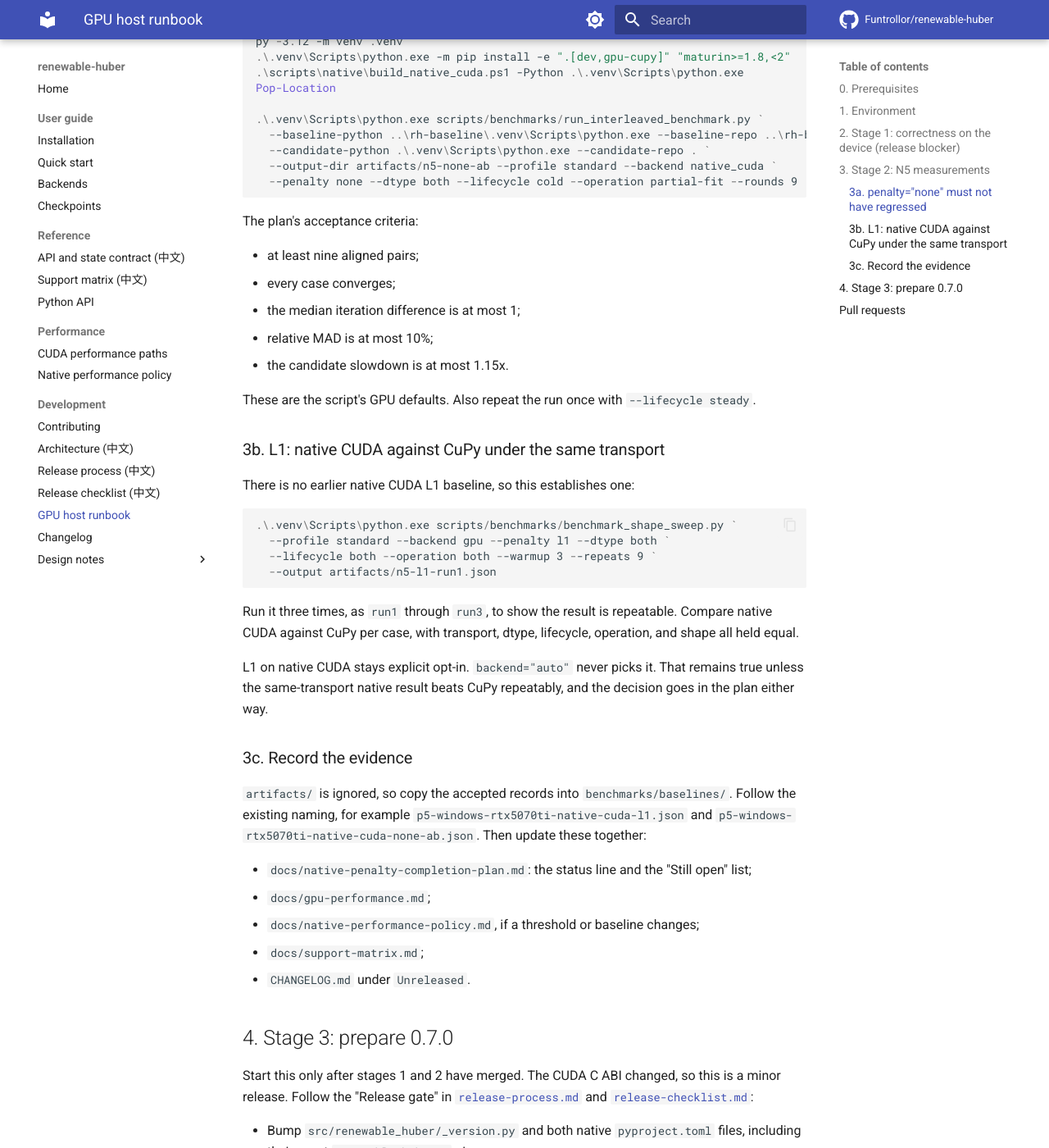
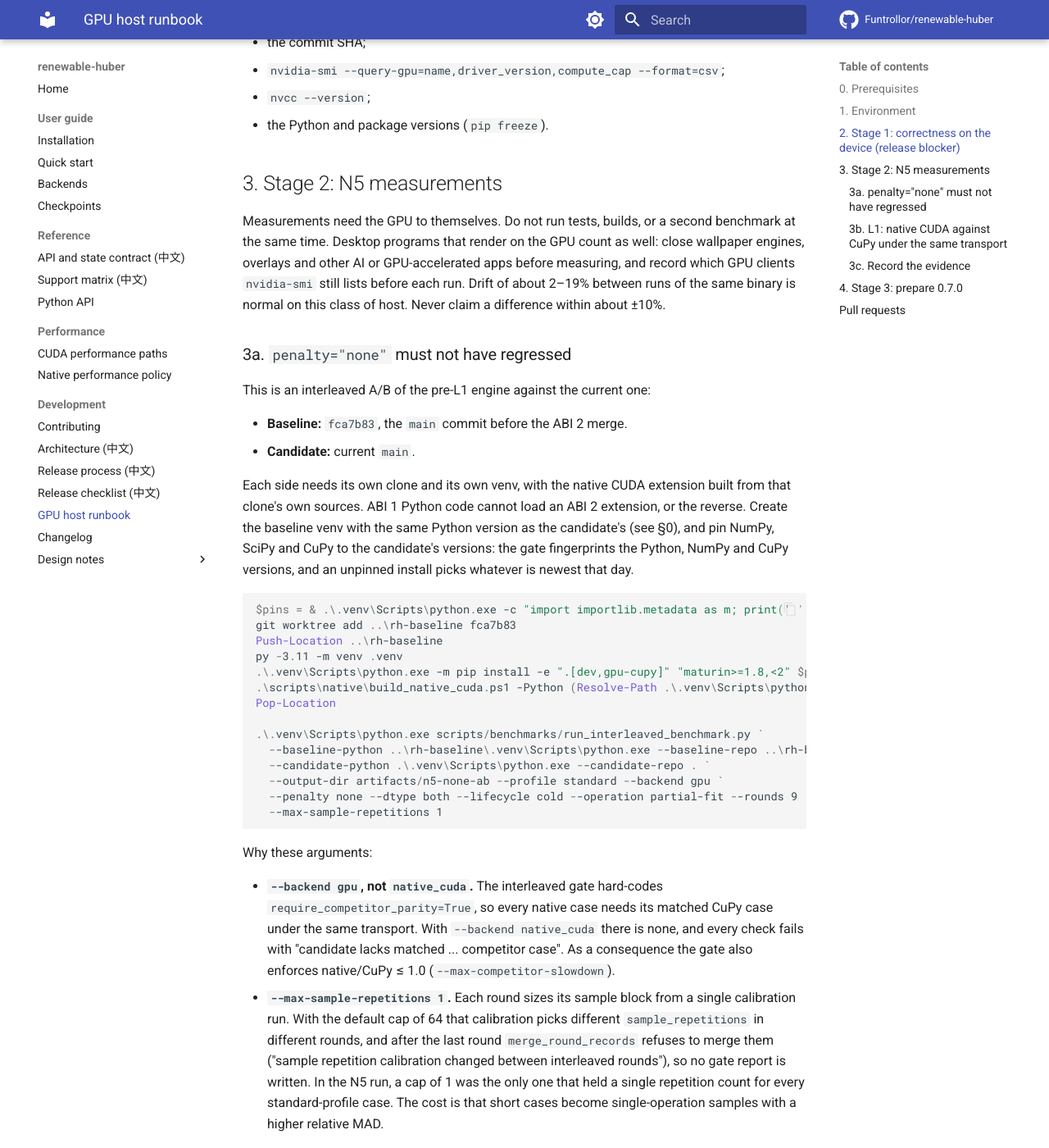
Before and after one commit to Funtrollor/renewable-huber, an MkDocs documentation site: the page built from docs/gpu-host-runbook.md, in a window 1280 px wide and 1400 px high, scrolled down 2912 px. Shown: the whole window at 82% size. Built offline with MkDocs 1.6.1 and Material for MkDocs 9.7.7, drawn with Linux system fonts in a browser that asks for light colours; comment, search, counter and statistics services are not loaded; some of the changed text lies outside the part shown.

Commit message:
docs(runbook): correct the GPU-host runbook after its first run
The first run of docs/gpu-host-runbook.md at 4114918 found several places
where the page disagreed with what the scripts require. The page now
follows the scripts and says why:

- Intro: stage 1 ran on a GPU on 2026-09-29 at 4114918 and passed; the
  "nothing has run on a GPU yet" note is gone.
- Python: 3.10-3.12. The section 3a A/B needs the same interpreter
  version in both venvs (it is part of the gate fingerprint) and baseline
  fca7b83 declares requires-python >=3.10,<3.13, so 3.13 cannot be used.
- build_native_cpu.ps1/build_native_cuda.ps1 Push-Location into
  native\python-* before running -Python, so pass an absolute path.
- Developer shell: locate VS with vswhere (-products * so Build Tools is
  listed; it installs under ProgramFiles(x86)) and pass
  -SkipAutomaticLocation, or Launch-VsDevShell changes directory and the
  relative native/cuda and build/ paths break.
- Stage 1: the two expected DLPack integration skips (PyTorch and
  TensorFlow not installed) and ctest --verbose for positive evidence.
- Section 3a: --backend gpu (the interleaved gate hard-codes competitor
  parity, so native_cuda alone fails every check), --max-sample-repetitions
  1 (otherwise merge_round_records refuses to merge rounds with different
  sample_repetitions), a separate output directory for the steady run,
  pinned NumPy/SciPy/CuPy in the baseline venv, closing desktop GPU
  clients, and a known-limitation note: across a native ABI change the
  gate fingerprint differs for every native case, so the A/B cannot pass
  on main. The maintainer's fix (an interleaved-only option in a separate
  pull request, then a recapture) is described as pending, not as an
  available flag.
- Section 3c: the L1 baseline is three runs, both CRLF and LF hashes are
  recorded, and validate_record still rejects native CUDA L1 records.

Co-Authored-By: Claude Opus 5.5 <noreply@anthropic.com>

````diff
--- a/docs/gpu-host-runbook.md
+++ b/docs/gpu-host-runbook.md
@@ -8,10 +8,12 @@ and preparing the 0.7.0 release. It assumes a fresh clone on a Windows
 machine with an NVIDIA GPU (the committed baselines were taken on an
 RTX 5070 Ti, SM 12.0). Read [`AGENTS.md`](https://github.com/Funtrollor/renewable-huber/blob/main/AGENTS.md) first.
 
-The native CUDA engine is at C ABI 2 / Python API 4. As of `main` at
-`6a0b1b2`, the code has only been compiled, locally for SM 120 and in CI for
-SM 75 and 120. Nothing has run on a GPU yet. That makes stage 1 below a real
-first run, not a formality.
+The native CUDA engine is at C ABI 2 / Python API 4. Stage 1 below first ran
+on a GPU on 2026-09-29 at `4114918`, and every command passed. Stage 2 ran
+the same day. The results, including what is still open, are in
+[N5 fixed-host results](native-penalty-completion-plan.md#n5-fixed-host-results).
+Wherever that run showed this page disagreeing with what the scripts
+actually require, the page now follows the scripts and says why.
 
 ## 0. Prerequisites
 
@@ -19,40 +21,54 @@ first run, not a formality.
 |---|---|---|
 | NVIDIA driver | supports CUDA 12.9 | `nvidia-smi` shows "CUDA Version" ≥ 12.9 |
 | CUDA Toolkit | 12.9 (SM 120 needs ≥ 12.8) | `nvcc --version` |
-| Visual Studio 2022 Build Tools | "Desktop development with C++" (MSVC x64) | `vswhere -latest -requires Microsoft.VisualStudio.Component.VC.Tools.x86.x64` |
+| Visual Studio 2022 Build Tools | "Desktop development with C++" (MSVC x64) | `vswhere -latest -products * -requires Microsoft.VisualStudio.Component.VC.Tools.x86.x64` (`vswhere.exe` is in `${env:ProgramFiles(x86)}\Microsoft Visual Studio\Installer`, not on `PATH`; without `-products *` it does not list Build Tools) |
 | Rust | stable, `x86_64-pc-windows-msvc` | `rustc --version`, `cargo --version` |
-| Python | 3.12 x64 (any of 3.10–3.13 works) | `py -3.12 --version` |
+| Python | 3.10–3.12 x64; the N5 run used 3.11.0 (see below) | `py -3.11 --version` |
 | CMake, Ninja | on `PATH` | `cmake --version`, `ninja --version` |
 | Git, GitHub CLI | `gh auth login` done | `gh auth status` |
 
 `.gitattributes` pins every text file to LF, so the golden corpus and the
 shell scripts are byte-identical to Linux regardless of `core.autocrlf`.
 
+The candidate supports CPython 3.10–3.13, but the §3a A/B needs the **same**
+interpreter version in both venvs (the gate compares the Python version as
+part of the fingerprint), and its baseline `fca7b83` declares
+`requires-python = ">=3.10,<3.13"`. Use one of 3.10–3.12 for everything on
+this host. The commands below use 3.11, which the N5 run used; substitute the
+version you have.
+
 ## 1. Environment
 
 In PowerShell, from the repository root:
 
 ```powershell
-py -3.12 -m venv .venv
+py -3.11 -m venv .venv
 .\.venv\Scripts\python.exe -m pip install --upgrade pip
 .\.venv\Scripts\python.exe -m pip install -e ".[dev,sklearn,pandas,gpu-cupy]" "maturin>=1.8,<2"
 
 # Both scripts import the VS x64 toolchain into their own process, build a
-# wheel and install it into the interpreter given by -Python.
-.\scripts\native\build_native_cpu.ps1  -Python .\.venv\Scripts\python.exe
-.\scripts\native\build_native_cuda.ps1 -Python .\.venv\Scripts\python.exe
+# wheel and install it into the interpreter given by -Python. They
+# Push-Location into native\python-* before running that interpreter, so the
+# path must be absolute; a relative .\.venv\... no longer resolves there.
+$venvPy = (Resolve-Path .\.venv\Scripts\python.exe).Path
+.\scripts\native\build_native_cpu.ps1  -Python $venvPy
+.\scripts\native\build_native_cuda.ps1 -Python $venvPy
 ```
 
 `build_native_cuda.ps1` builds for `RH_CUDA_ARCHITECTURES`, which defaults to
 `native` (the local GPU). The CMake and `ctest` commands below need the
-compiler on `PATH`. Run them in an x64 developer shell:
+compiler on `PATH`. Run them in an x64 developer shell. VS 2022 Build Tools
+installs under `${env:ProgramFiles(x86)}` by default, so locate it with
+`vswhere` the way the build scripts do, and pass `-SkipAutomaticLocation`:
+without it, `Launch-VsDevShell.ps1` changes the current directory and the
+relative `native/cuda` and `build/...` paths below stop resolving.
 
 ```powershell
-& "${env:ProgramFiles}\Microsoft Visual Studio\2022\BuildTools\Common7\Tools\Launch-VsDevShell.ps1" -Arch amd64 -HostArch amd64
+$vs = & "${env:ProgramFiles(x86)}\Microsoft Visual Studio\Installer\vswhere.exe" `
+    -latest -products * -requires Microsoft.VisualStudio.Component.VC.Tools.x86.x64 `
+    -property installationPath
+& "$vs\Common7\Tools\Launch-VsDevShell.ps1" -Arch amd64 -HostArch amd64 -SkipAutomaticLocation
 ```
-
-Use the `Community` or `Professional` directory instead of `BuildTools` if
-that is what is installed.
 
 ## 2. Stage 1: correctness on the device (release blocker)
 
@@ -73,7 +89,9 @@ $py = ".\.venv\Scripts\python.exe"
 cmake -S native/cuda -B build/static -G Ninja -DCMAKE_BUILD_TYPE=Release `
       -DRH_CUDA_BUILD_SHARED=OFF -DRH_CUDA_BUILD_TESTS=ON -DCMAKE_CUDA_ARCHITECTURES=native
 cmake --build build/static
-ctest --test-dir build/static --output-on-failure
+# --verbose shows "rh_cuda_smoke passed", which the binary prints only after
+# every named case has passed: positive evidence, not just an exit code.
+ctest --test-dir build/static --output-on-failure --verbose
 
 # Export surface: exactly 17 rh_cuda_* symbols.
 cmake -S native/cuda -B build/shared -G Ninja -DCMAKE_BUILD_TYPE=Release `
@@ -86,6 +104,12 @@ cmake --build build/shared
 & $py -m build --wheel --outdir build/base-wheel
 & $py scripts/native/smoke_test_cuda_wheels.py --base-dir build/base-wheel --native-dir build/native-cuda-wheel
 ```
+
+Two skips are expected in both `core` and `cuda`, and only these two:
+`PyTorchDlpackIntegrationTests` and `TensorFlowDlpackIntegrationTests` in
+`tests/test_dlpack_adapters.py`. They need CUDA builds of PyTorch and
+TensorFlow, which the extras above do not install. A skip means those two
+DLPack paths were not exercised on the device, so say so with the evidence.
 
 If anything fails, find the root cause in the CUDA/FFI code and fix it with a
 regression test. Never skip a test, loosen a tolerance to hide a numeric
@@ -103,9 +127,11 @@ Record the environment with the evidence:
 ## 3. Stage 2: N5 measurements
 
 Measurements need the GPU to themselves. Do not run tests, builds, or a second
-benchmark at the same time. Drift of about 2–19% between runs of the same
-binary is normal on this class of host. Never claim a difference within about
-±10%.
+benchmark at the same time. Desktop programs that render on the GPU count as
+well: close wallpaper engines, overlays and other AI or GPU-accelerated apps
+before measuring, and record which GPU clients `nvidia-smi` still lists
+before each run. Drift of about 2–19% between runs of the same binary is
+normal on this class of host. Never claim a difference within about ±10%.
 
 ### 3a. `penalty="none"` must not have regressed
 
@@ -116,22 +142,44 @@ This is an interleaved A/B of the pre-L1 engine against the current one:
 
 Each side needs its own clone and its own venv, with the native CUDA
 extension built from that clone's own sources. ABI 1 Python code cannot load
-an ABI 2 extension, or the reverse.
+an ABI 2 extension, or the reverse. Create the baseline venv with the same
+Python version as the candidate's (see §0), and pin NumPy, SciPy and CuPy to
+the candidate's versions: the gate fingerprints the Python, NumPy and CuPy
+versions, and an unpinned install picks whatever is newest that day.
 
 ```powershell
+$pins = & .\.venv\Scripts\python.exe -c "import importlib.metadata as m; print(' '.join(f'{p}=={m.version(p)}' for p in ('numpy', 'scipy', 'cupy-cuda12x')))"
 git worktree add ..\rh-baseline fca7b83
 Push-Location ..\rh-baseline
-py -3.12 -m venv .venv
-.\.venv\Scripts\python.exe -m pip install -e ".[dev,gpu-cupy]" "maturin>=1.8,<2"
-.\scripts\native\build_native_cuda.ps1 -Python .\.venv\Scripts\python.exe
+py -3.11 -m venv .venv
+.\.venv\Scripts\python.exe -m pip install -e ".[dev,gpu-cupy]" "maturin>=1.8,<2" $pins.Split(' ')
+.\scripts\native\build_native_cuda.ps1 -Python (Resolve-Path .\.venv\Scripts\python.exe).Path
 Pop-Location
 
 .\.venv\Scripts\python.exe scripts/benchmarks/run_interleaved_benchmark.py `
   --baseline-python ..\rh-baseline\.venv\Scripts\python.exe --baseline-repo ..\rh-baseline `
   --candidate-python .\.venv\Scripts\python.exe --candidate-repo . `
-  --output-dir artifacts/n5-none-ab --profile standard --backend native_cuda `
-  --penalty none --dtype both --lifecycle cold --operation partial-fit --rounds 9
+  --output-dir artifacts/n5-none-ab --profile standard --backend gpu `
+  --penalty none --dtype both --lifecycle cold --operation partial-fit --rounds 9 `
+  --max-sample-repetitions 1
 ```
+
+Why these arguments:
+
+- **`--backend gpu`, not `native_cuda`.** The interleaved gate hard-codes
+  `require_competitor_parity=True`, so every native case needs its matched
+  CuPy case under the same transport. With `--backend native_cuda` there is
+  none, and every check fails with "candidate lacks matched ... competitor
+  case". As a consequence the gate also enforces native/CuPy ≤ 1.0
+  (`--max-competitor-slowdown`).
+- **`--max-sample-repetitions 1`.** Each round sizes its sample block from a
+  single calibration run. With the default cap of 64 that calibration picks
+  different `sample_repetitions` in different rounds, and after the last
+  round `merge_round_records` refuses to merge them ("sample repetition
+  calibration changed between interleaved rounds"), so no gate report is
+  written. In the N5 run, a cap of 1 was the only one that held a single
+  repetition count for every standard-profile case. The cost is that short
+  cases become single-operation samples with a higher relative MAD.
 
 The plan's acceptance criteria:
 
@@ -142,7 +190,18 @@ The plan's acceptance criteria:
 - the candidate slowdown is at most 1.15x.
 
 These are the script's GPU defaults. Also repeat the run once with
-`--lifecycle steady`.
+`--lifecycle steady`, giving it its own output directory, for example
+`--output-dir artifacts/n5-none-ab-steady`, so it does not overwrite the cold
+run's records.
+
+**Known limitation.** On `main`, an A/B across a native ABI change cannot
+produce `passed=true`. The gate's hardware and runtime fingerprint includes
+`native_cuda_abi.abi_version` and `python_api_version`, so every native case
+reports `hardware or runtime fingerprint differs` whatever its timings. The
+N5 run hit exactly this (ABI 1 / API 3 against ABI 2 / API 4). The maintainer
+has decided to add an interleaved-only `--allow-native-version-change` option
+in a separate pull request, followed by a recapture on a quiet GPU. That
+option is not on `main` yet; do not add it to the commands above until it is.
 
 ### 3b. L1: native CUDA against CuPy under the same transport
 
@@ -160,15 +219,31 @@ repeatable. Compare native CUDA against CuPy per case, with transport, dtype,
 lifecycle, operation, and shape all held equal.
 
 L1 on native CUDA stays explicit opt-in. `backend="auto"` never picks it.
-That remains true unless the same-transport native result beats CuPy
-repeatably, and the decision goes in the plan either way.
+The N5 run met the "repeatable same-transport advantage" condition and the
+plan records that, but the decision stayed opt-in: automatic CUDA selection is
+outside the plan's scope and needs its own RFC. See
+[N5 fixed-host results](native-penalty-completion-plan.md#n5-fixed-host-results).
 
 ### 3c. Record the evidence
 
 `artifacts/` is ignored, so copy the accepted records into
-`benchmarks/baselines/`. Follow the existing naming, for example
-`p5-windows-rtx5070ti-native-cuda-l1.json` and
-`p5-windows-rtx5070ti-native-cuda-none-ab.json`. Then update these together:
+`benchmarks/baselines/`. Follow the existing naming. The L1 baseline is the
+three runs, `p5-windows-rtx5070ti-native-cuda-l1-run1.json` through
+`-run3.json`; an accepted `none` A/B would follow the same pattern, for
+example `p5-windows-rtx5070ti-native-cuda-none-ab-*.json`. Record the SHA-256
+of every record in the plan, including records that stay on the host because
+they were not accepted. The shape sweep writes CRLF on Windows and
+`.gitattributes` stores LF, so the committed file's hash differs from the
+host copy's; record both.
+
+`validate_record` in `scripts/benchmarks/performance_policy.py` still rejects
+any native CUDA record whose penalty is not `none` ("native CUDA benchmark
+records may not claim L1 support"), so the committed L1 runs cannot yet be
+loaded by it or by `check_performance_regression.py`. A pending pull request
+changes that rule; until it merges, an L1 comparison has to read the JSON
+records directly, as the N5 analysis did.
+
+Then update these together:
 
 - `docs/native-penalty-completion-plan.md`: the status line and the "Still
   open" list;
````
Also changed, not shown: CHANGELOG.md (+8 -0 lines).
